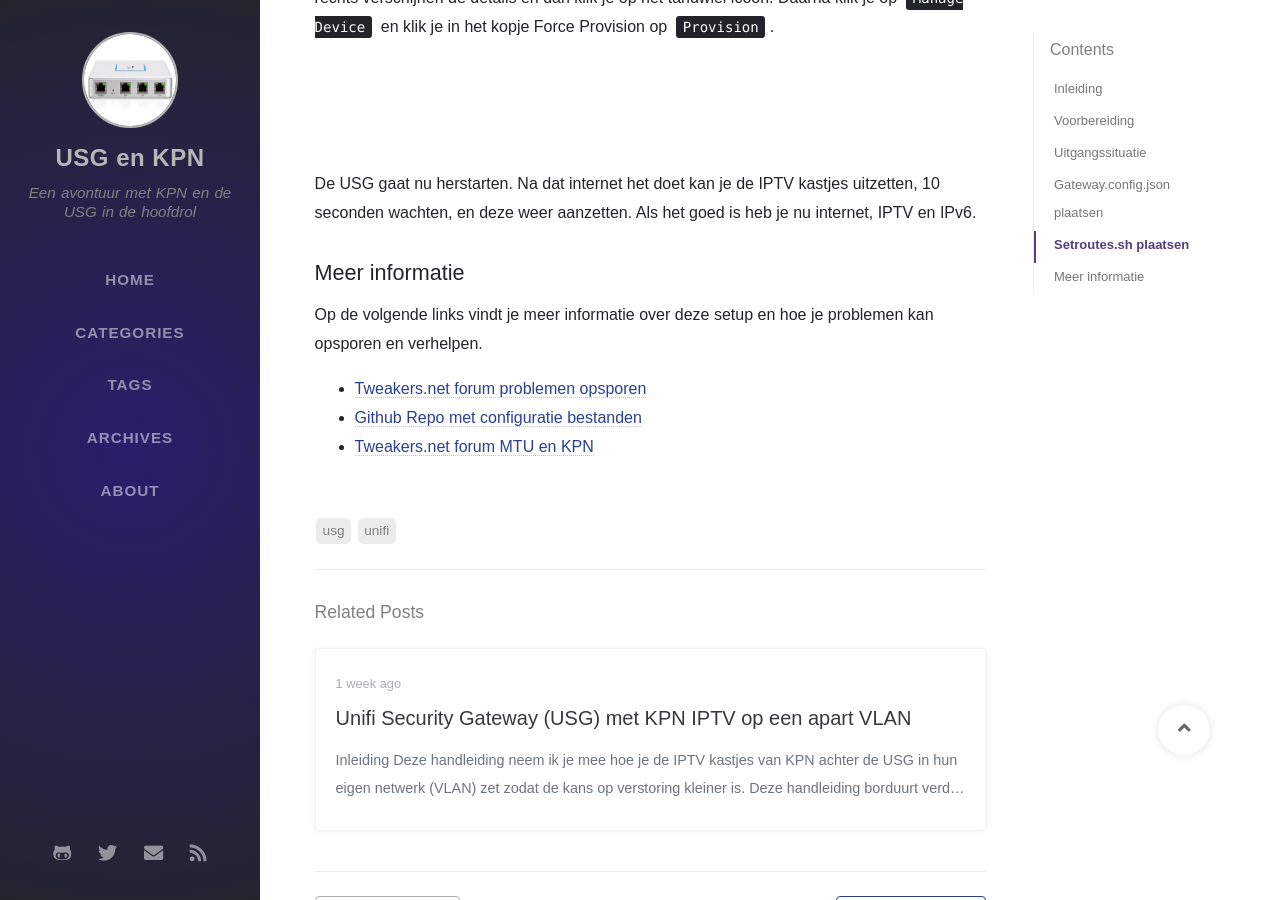
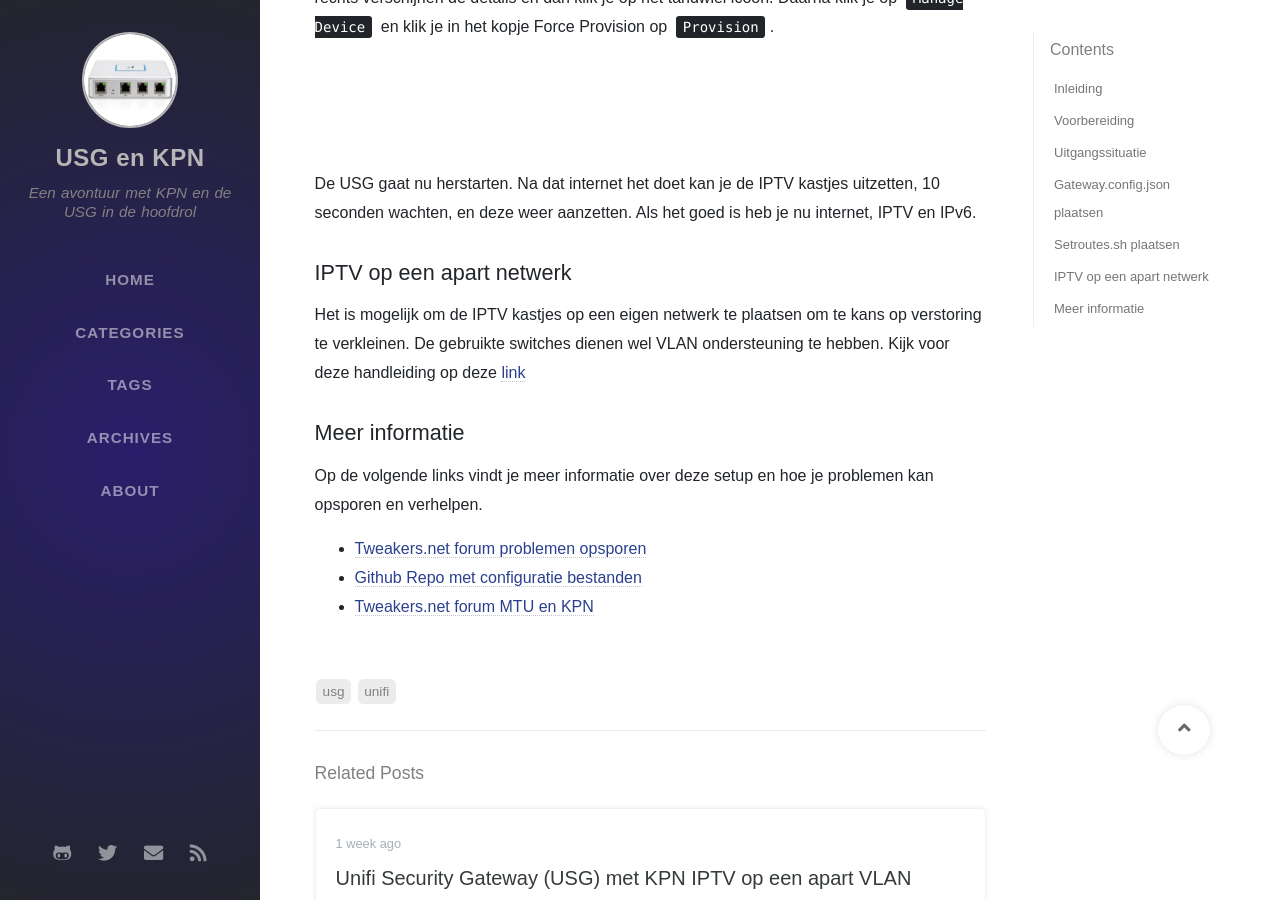
Before and after one commit to coolhva/usg-kpn-ftth, a Jekyll site: the page built from _posts/2019-12-31-unifi-security-gateway-kpn-ftth-iptv-ipv6.md, in a window 1280 px wide and 900 px high, scrolled down 6744 px. Built offline with Jekyll 4.4.1, drawn with Linux system fonts in a browser that asks for light colours; nearby versions of some CDN libraries; some web fonts are replaced; comment, search, counter and statistics services are not loaded.

Commit message:
Update 2019-12-31-unifi-security-gateway-kpn-ftth-iptv-ipv6.md

```diff
--- a/_posts/2019-12-31-unifi-security-gateway-kpn-ftth-iptv-ipv6.md
+++ b/_posts/2019-12-31-unifi-security-gateway-kpn-ftth-iptv-ipv6.md
@@ -148,6 +148,10 @@ Nu mag je WinSCP sluiten en in de controller naar <kbd>Devices</kbd> gaan. Klik
 
 De USG gaat nu herstarten. Na dat internet het doet kan je de IPTV kastjes uitzetten, 10 seconden wachten, en deze weer aanzetten. Als het goed is heb je nu internet, IPTV en IPv6.
 
+## IPTV op een apart netwerk
+
+Het is mogelijk om de IPTV kastjes op een eigen netwerk te plaatsen om te kans op verstoring te verkleinen. De gebruikte switches dienen wel VLAN ondersteuning te hebben. Kijk voor deze handleiding op deze [link](https://coolhva.github.io/usg-kpn-ftth/posts/unifi-security-gateway-kpn-iptv-vlan/)
+
 ## Meer informatie
 
 Op de volgende links vindt je meer informatie over deze setup en hoe je problemen kan opsporen en verhelpen.
```
